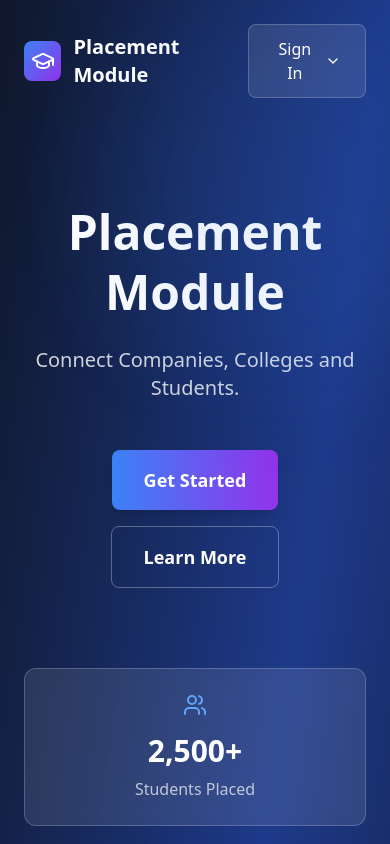
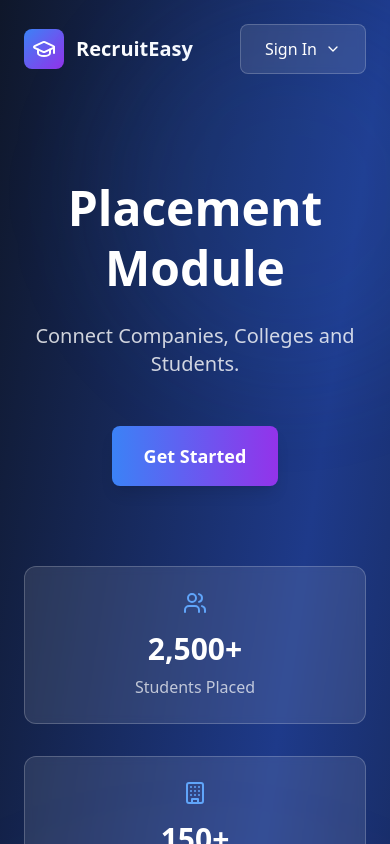
Before and after one commit to Ujjwal-soni98/PlacementModule, a React (Create React App) app in the folder frontend/: page / in a window 390 px wide. Shown: the top 844 px of the page. Built offline with nearby package versions, Linux system fonts and the light colour scheme.

Commit message:
added the interactivity to get started button

```diff
--- a/frontend/src/Pages/LandingPage/LandingPage.jsx
+++ b/frontend/src/Pages/LandingPage/LandingPage.jsx
@@ -98,12 +98,12 @@ const LandingPage = () => {
               <GraduationCap className="w-6 h-6 text-white" />
             </div>
             <span className="text-xl font-bold text-white">
-              Placement Module
+              RecruitEasy
             </span>
           </div>
 
           {/* Sign In Dropdown */}
-          <div className="">
+          <div className="relative">
             <motion.button
               onClick={() => setIsDropdownOpen(!isDropdownOpen)}
               className="flex items-center space-x-2 bg-white/10 backdrop-blur-sm border border-white/20 text-white px-6 py-3 rounded-lg hover:bg-white/20 transition-all duration-300"
@@ -118,7 +118,8 @@ const LandingPage = () => {
             </motion.button>
 
             {isDropdownOpen && (
-              <div className="absolute right-0 mt-2 w-80 bg-white/10 backdrop-blur-xl border border-white/20 rounded-xl shadow-2xl overflow-hidden">
+              <div className="absolute z-50 right-0 mt-2 w-80 bg-white/10 backdrop-blur-xl border border-white/20 rounded-xl shadow-2xl overflow-hidden"
+               style={{ pointerEvents: isDropdownOpen ? "auto" : "none" }}>
                 <div className="p-2">
                   {signInOptions.map((option, index) => (
                     <div
@@ -153,7 +154,7 @@ const LandingPage = () => {
       </header>
 
       {/* Main Content */}
-      <main className=" px-6 py-20">
+      <main className="relative z-10 px-6 py-20">
         <div className="max-w-7xl mx-auto">
           {/* Hero Section */}
           <div className="text-center mb-20">
@@ -179,7 +180,7 @@ const LandingPage = () => {
               initial={{ opacity: 0, y: 30 }}
               animate={{ opacity: 1, y: 0 }}
               transition={{ duration: 0.8, delay: 0.4 }}
-              className="flex flex-col sm:flex-row gap-4 justify-center items-center"
+              className="z-000 flex flex-col sm:flex-row gap-4 justify-center items-center"
             >
               <motion.button
                 whileHover={{ scale: 1.05 }}
@@ -191,13 +192,13 @@ const LandingPage = () => {
               >
                 Get Started
               </motion.button>
-              <motion.button
+              {/* <motion.button
                 whileHover={{ scale: 1.05 }}
                 whileTap={{ scale: 0.95 }}
                 className="border border-white/30 text-white px-8 py-4 rounded-lg font-semibold text-lg hover:bg-white/10 transition-all duration-300"
               >
                 Learn More
-              </motion.button>
+              </motion.button> */}
             </motion.div>
           </div>
 
```
